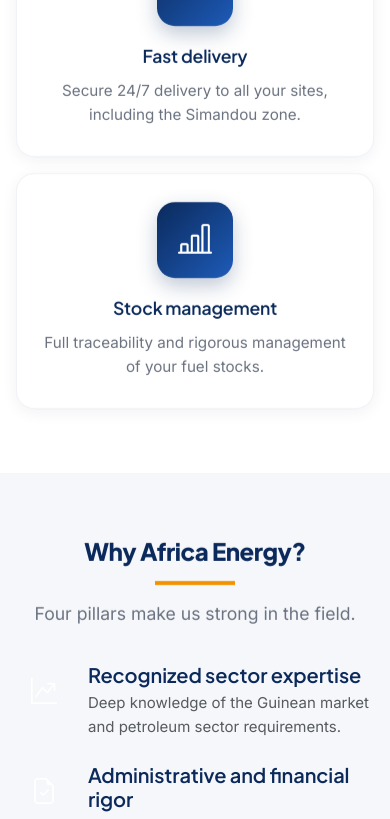
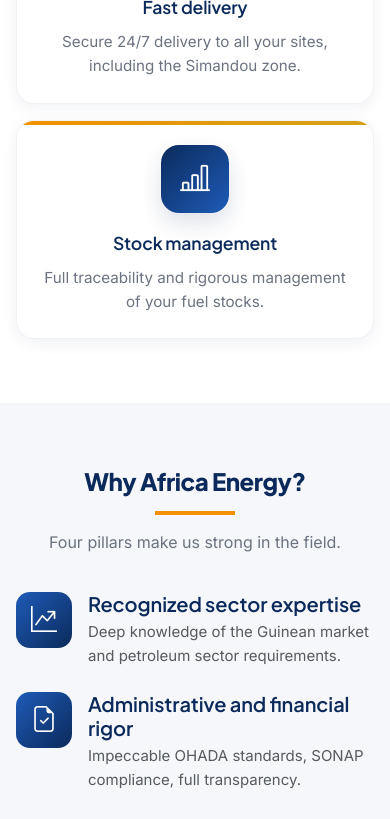
Before and after one commit to Elie224/Africa-Energy, a React (Vite) app in the folder frontend/: page / in a window 390 px wide. Shown: the part 2040-2859 px from the top of the page. Built offline with nearby package versions, Linux system fonts and the light colour scheme; no server answers.

Commit message:
Tone down mobile card animations and fix why section icons

```diff
--- a/frontend/src/pages/Home.jsx
+++ b/frontend/src/pages/Home.jsx
@@ -190,13 +190,13 @@
               <Reveal effect="slide-left">
                 <WhyItem
                   icon='bi-graph-up-arrow'
-                  bg='linear-gradient(135deg, #1E5BB8, #0B2A5B)'
+                  color='linear-gradient(135deg, #1E5BB8, #0B2A5B)'
                   title={t('pages.home.why1Title')}
                   desc={t('pages.home.why1Desc')}
                 />
                 <WhyItem
                   icon='bi-file-earmark-check'
-                  bg='linear-gradient(135deg, #1E5BB8, #0B2A5B)'
+                  color='linear-gradient(135deg, #1E5BB8, #0B2A5B)'
                   title={t('pages.home.why2Title')}
                   desc={t('pages.home.why2Desc')}
                 />
--- a/frontend/src/styles/ux-upgrade.css
+++ b/frontend/src/styles/ux-upgrade.css
@@ -326,10 +326,10 @@
   .section-padding { padding: 72px 0; }
   .section-title { margin-bottom: 36px; }
   .ae-card-premium,
-  .ae-service-card { padding: 28px 20px; }
+  .ae-service-card { padding: 24px 18px; }
   .ae-card-premium .ae-card__icon,
   .ae-service-card .ae-card__icon,
-  .ae-service-card .ae-icon-box { width: 76px; height: 76px; font-size: 34px; }
+  .ae-service-card .ae-icon-box { width: 68px; height: 68px; font-size: 30px; }
   .ae-hero-simple { min-height: auto; padding: 86px 0 68px; }
   .ae-hero-simple.ae-hero--inner { padding: 62px 0 50px; }
   .ae-hero-simple h1 {
@@ -342,12 +342,36 @@
   }
   .ae-hero__pills { gap: 10px; margin-bottom: 28px; }
   .ae-hero__pill { font-size: 12.5px; padding: 8px 12px; }
+  .ae-slide-left,
+  .ae-slide-right,
+  .ae-zoom-in,
+  .ae-fade-up {
+    opacity: 1;
+    transform: none;
+    transition: none;
+    will-change: auto;
+  }
+  .ae-card-premium,
+  .ae-service-card {
+    transform: none !important;
+  }
+  .ae-card-premium::before {
+    transform: scaleX(1);
+  }
+  .ae-card-premium .ae-card__icon,
+  .ae-service-card .ae-card__icon,
+  .ae-service-card .ae-icon-box {
+    transform: none !important;
+    box-shadow: 0 10px 22px rgba(11, 42, 91, 0.14);
+  }
 }
 @media (max-width: 575px) {
   .section-padding { padding: 64px 0; }
   .ae-hero-simple { padding: 76px 0 58px; }
   .ae-hero-simple.ae-hero--inner { padding: 54px 0 42px; }
   .ae-hero__kicker { font-size: 0.76rem; padding: 7px 14px; }
+  .section-title h2 { font-size: 2rem; }
+  .section-title p { font-size: 1rem; }
 }
 
 @media (max-width: 991px) {
```
